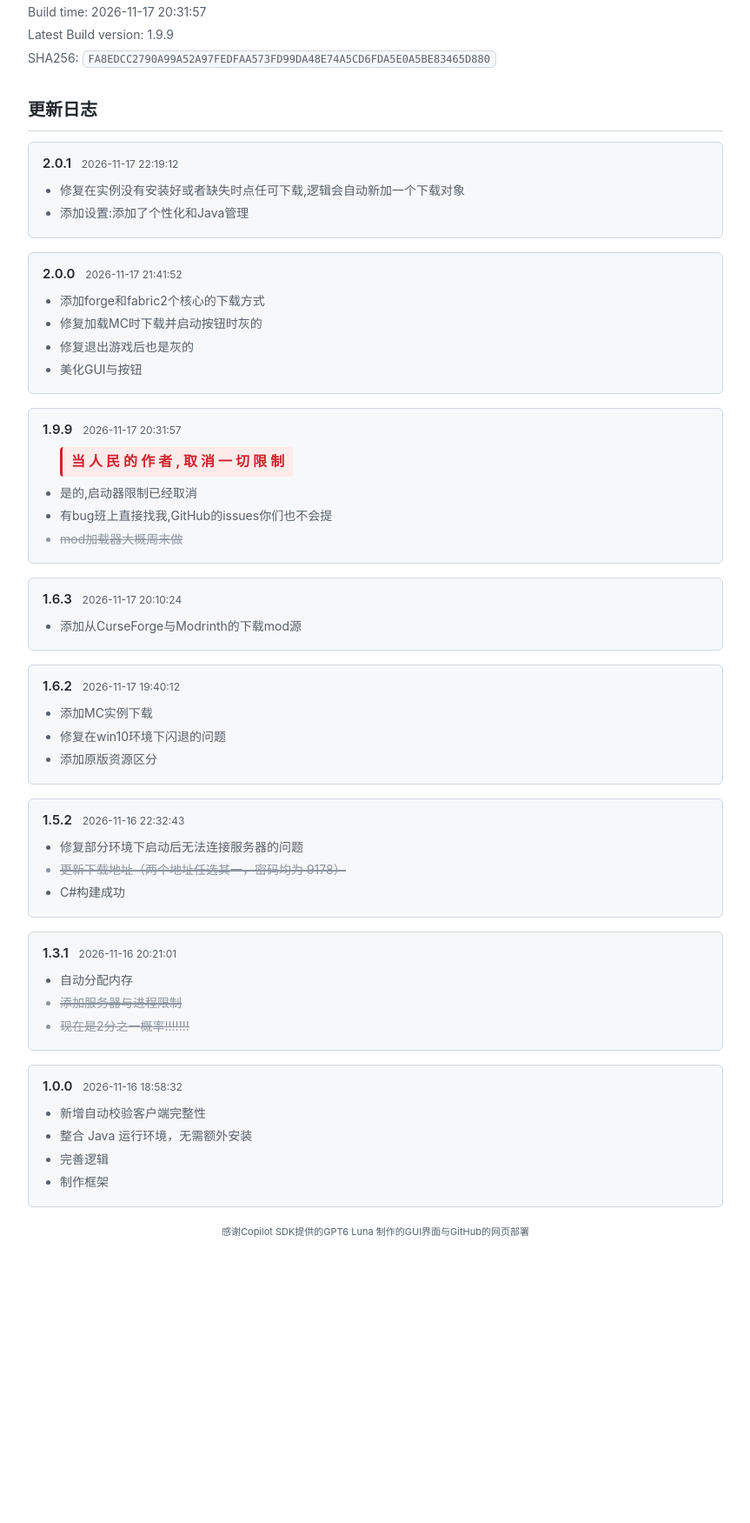
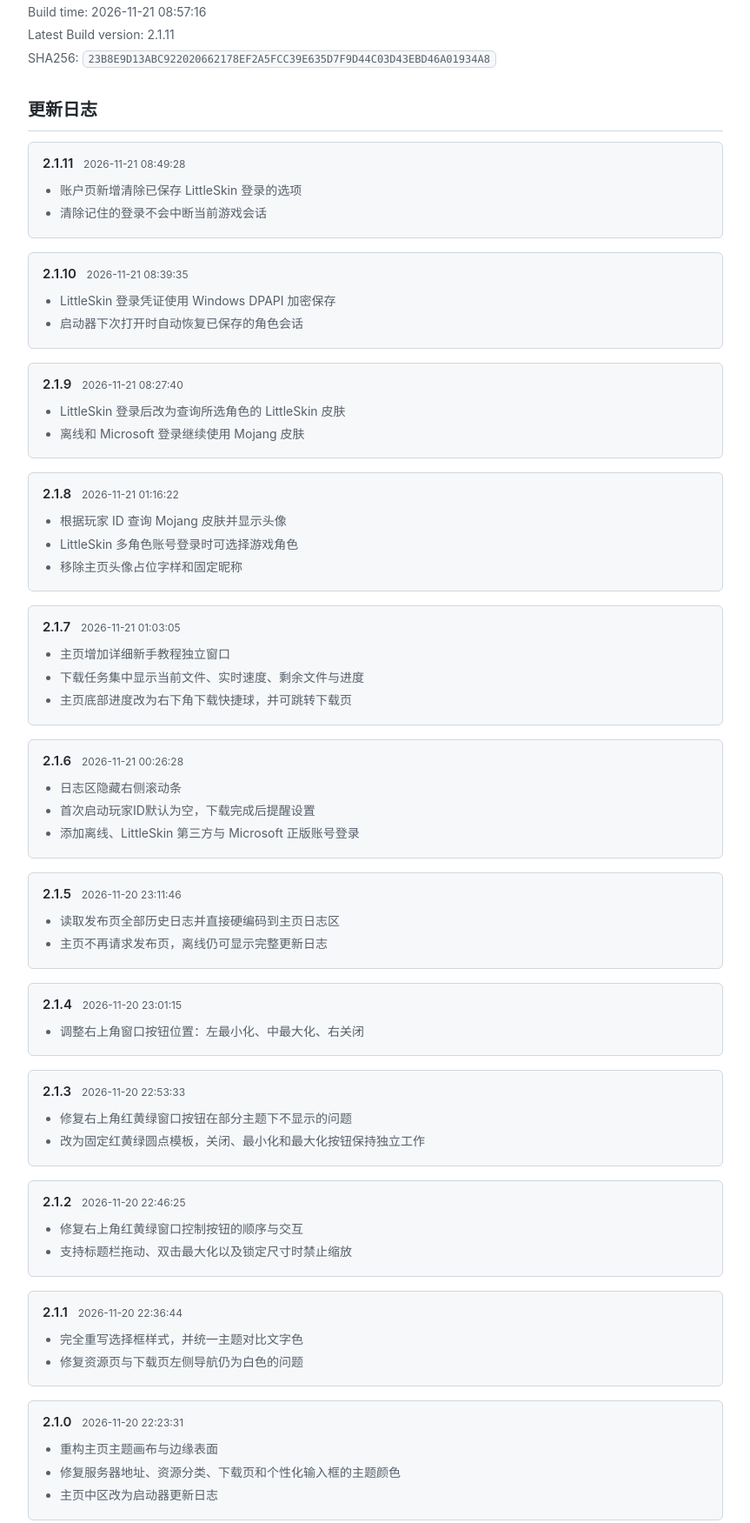
Before and after one commit to hhpowerd/pcl, a plain HTML site: page index.html in a window 1280 px wide. Shown: the part 201-1952 px from the top of the page at 87% size, without its empty margins (208-1071 px from the left). Before the commit the page ends 1674 px from the top, so only its background shows below. Drawn offline with Linux system fonts and the light colour scheme.

Commit message:
Add files via upload

```diff
--- a/index.html
+++ b/index.html
@@ -15,12 +15,99 @@
         <a id="download" class="download-button" href="https://adminxie.lanzouv.com/iiRSW4gc3bzc" target="_blank"
             rel="noopener">点击前往最新版发布页 : 密码是 9178</a>
 
-        <p class="meta">Build time: 2026-11-17 20:31:57</p>
-        <p class="meta">Latest Build version: 1.9.9</p>
-        <p class="meta">SHA256: <code id="hash">FA8EDCC2790A99A52A97FEDFAA573FD99DA48E74A5CD6FDA5E0A5BE83465D880</code>
+        <p class="meta">Build time: 2026-11-21 08:57:16</p>
+        <p class="meta">Latest Build version: 2.1.11</p>
+        <p class="meta">SHA256: <code id="hash">23B8E9D13ABC922020662178EF2A5FCC39E635D7F9D44C03D43EBD46A01934A8</code>
         </p>
 
         <h2>更新日志</h2>
+        <div class="log-entry">
+            <h3>2.1.11 <span class="date">2026-11-21 08:49:28</span></h3>
+            <ul>
+                <li>账户页新增清除已保存 LittleSkin 登录的选项</li>
+                <li>清除记住的登录不会中断当前游戏会话</li>
+            </ul>
+        </div>
+        <div class="log-entry">
+            <h3>2.1.10 <span class="date">2026-11-21 08:39:35</span></h3>
+            <ul>
+                <li>LittleSkin 登录凭证使用 Windows DPAPI 加密保存</li>
+                <li>启动器下次打开时自动恢复已保存的角色会话</li>
+            </ul>
+        </div>
+        <div class="log-entry">
+            <h3>2.1.9 <span class="date">2026-11-21 08:27:40</span></h3>
+            <ul>
+                <li>LittleSkin 登录后改为查询所选角色的 LittleSkin 皮肤</li>
+                <li>离线和 Microsoft 登录继续使用 Mojang 皮肤</li>
+            </ul>
+        </div>
+        <div class="log-entry">
+            <h3>2.1.8 <span class="date">2026-11-21 01:16:22</span></h3>
+            <ul>
+                <li>根据玩家 ID 查询 Mojang 皮肤并显示头像</li>
+                <li>LittleSkin 多角色账号登录时可选择游戏角色</li>
+                <li>移除主页头像占位字样和固定昵称</li>
+            </ul>
+        </div>
+        <div class="log-entry">
+            <h3>2.1.7 <span class="date">2026-11-21 01:03:05</span></h3>
+            <ul>
+                <li>主页增加详细新手教程独立窗口</li>
+                <li>下载任务集中显示当前文件、实时速度、剩余文件与进度</li>
+                <li>主页底部进度改为右下角下载快捷球，并可跳转下载页</li>
+            </ul>
+        </div>
+        <div class="log-entry">
+            <h3>2.1.6 <span class="date">2026-11-21 00:26:28</span></h3>
+            <ul>
+                <li>日志区隐藏右侧滚动条</li>
+                <li>首次启动玩家ID默认为空，下载完成后提醒设置</li>
+                <li>添加离线、LittleSkin 第三方与 Microsoft 正版账号登录</li>
+            </ul>
+        </div>
+        <div class="log-entry">
+            <h3>2.1.5 <span class="date">2026-11-20 23:11:46</span></h3>
+            <ul>
+                <li>读取发布页全部历史日志并直接硬编码到主页日志区</li>
+                <li>主页不再请求发布页，离线仍可显示完整更新日志</li>
+            </ul>
+        </div>
+        <div class="log-entry">
+            <h3>2.1.4 <span class="date">2026-11-20 23:01:15</span></h3>
+            <ul>
+                <li>调整右上角窗口按钮位置：左最小化、中最大化、右关闭</li>
+            </ul>
+        </div>
+        <div class="log-entry">
+            <h3>2.1.3 <span class="date">2026-11-20 22:53:33</span></h3>
+            <ul>
+                <li>修复右上角红黄绿窗口按钮在部分主题下不显示的问题</li>
+                <li>改为固定红黄绿圆点模板，关闭、最小化和最大化按钮保持独立工作</li>
+            </ul>
+        </div>
+        <div class="log-entry">
+            <h3>2.1.2 <span class="date">2026-11-20 22:46:25</span></h3>
+            <ul>
+                <li>修复右上角红黄绿窗口控制按钮的顺序与交互</li>
+                <li>支持标题栏拖动、双击最大化以及锁定尺寸时禁止缩放</li>
+            </ul>
+        </div>
+        <div class="log-entry">
+            <h3>2.1.1 <span class="date">2026-11-20 22:36:44</span></h3>
+            <ul>
+                <li>完全重写选择框样式，并统一主题对比文字色</li>
+                <li>修复资源页与下载页左侧导航仍为白色的问题</li>
+            </ul>
+        </div>
+        <div class="log-entry">
+            <h3>2.1.0 <span class="date">2026-11-20 22:23:31</span></h3>
+            <ul>
+                <li>重构主页主题画布与边缘表面</li>
+                <li>修复服务器地址、资源分类、下载页和个性化输入框的主题颜色</li>
+                <li>主页中区改为启动器更新日志</li>
+            </ul>
+        </div>
         <div class="log-entry">
             <h3>2.0.1 <span class="date">2026-11-17 22:19:12</span></h3>
             <ul>
```
Also changed, not shown: status.html (added, +15 -0 lines).
